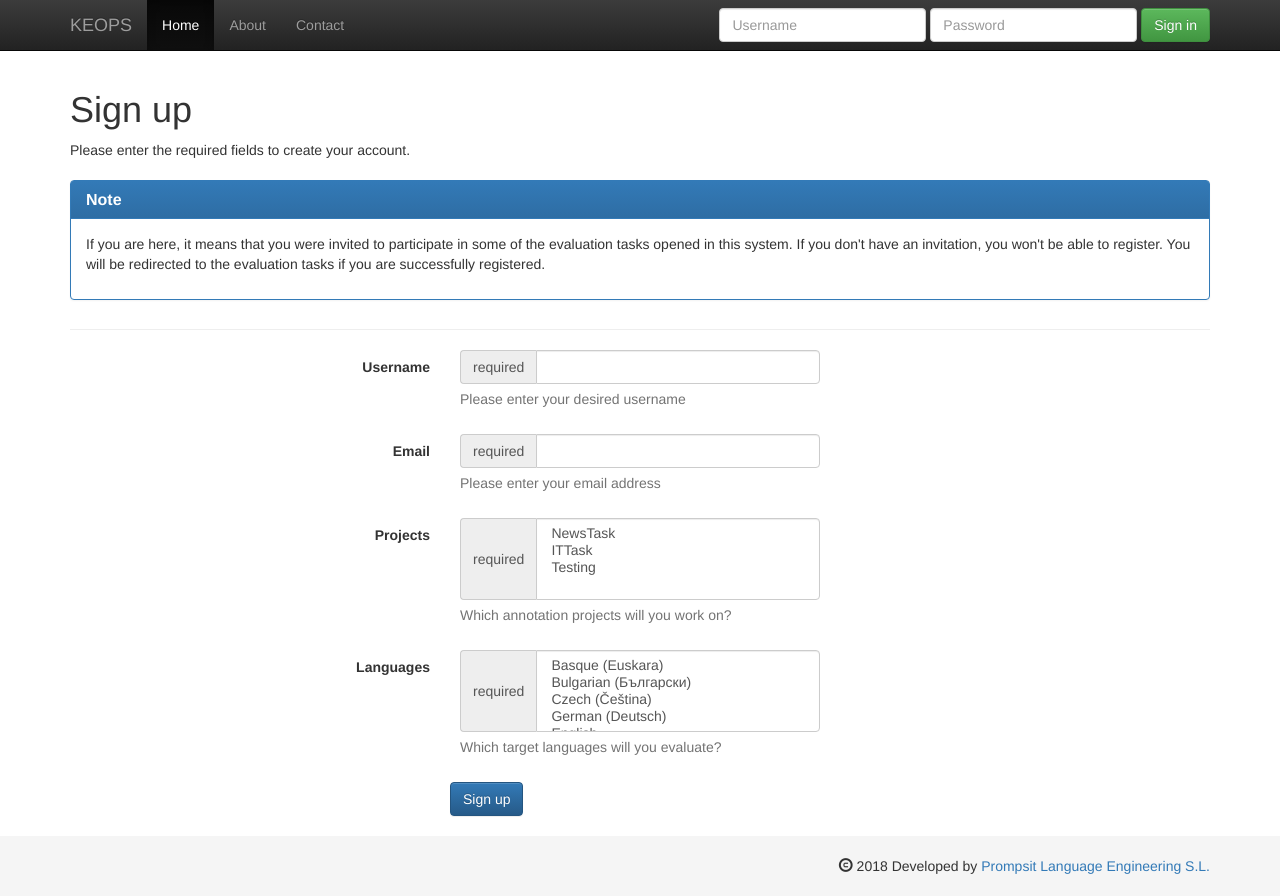
After one commit to paracrawl/keops, a PHP site: page /signup.php in a window 1280 px wide. The commit adds this page. Run offline with PHP 8.4, Linux system fonts and the light colour scheme; some libraries are stand-ins or nearby versions.

Commit message:
Playing with Bootstrap

```diff
--- a/css/general.css
+++ b/css/general.css
@@ -1,7 +1,16 @@
-body{
-  padding-top: 50px;
+/* General */
+html {
+  position: relative;
+  min-height: 100%;
 }
 
+body{
+  margin-top: 50px;
+  /* Margin bottom by footer height + 20px for space */
+  margin-bottom: 80px;
+}
+
+/* Footer */
 footer {
     position: absolute;
     bottom: 0;
@@ -15,3 +24,43 @@ footer .container{
   line-height: 60px;
   text-align: right;
 }
+
+footer .container p{
+  margin: 0;
+}
+
+/* Sigin Form */
+.form-signin {
+  max-width: 330px;
+  padding: 15px;
+  margin: 0 auto;
+}
+.form-signin .form-signin-heading,
+.form-signin .checkbox {
+  margin-bottom: 10px;
+}
+.form-signin .checkbox {
+  font-weight: normal;
+}
+.form-signin .form-control {
+  position: relative;
+  height: auto;
+  -webkit-box-sizing: border-box;
+     -moz-box-sizing: border-box;
+          box-sizing: border-box;
+  padding: 10px;
+  font-size: 16px;
+}
+.form-signin .form-control:focus {
+  z-index: 2;
+}
+.form-signin input[type="email"] {
+  margin-bottom: -1px;
+  border-bottom-right-radius: 0;
+  border-bottom-left-radius: 0;
+}
+.form-signin input[type="password"] {
+  margin-bottom: 10px;
+  border-top-left-radius: 0;
+  border-top-right-radius: 0;
+}
--- a/resources/config.php
+++ b/resources/config.php
@@ -23,3 +23,13 @@ $config = array(
 
 defined("TEMPLATES_PATH")
     or define("TEMPLATES_PATH", realpath(dirname(__FILE__) . '/templates'));
+
+
+$to      = 'jferrandez@prompsit.com';
+$subject = 'the subject';
+$message = 'hello1';
+$headers = 'From: jferrandez@prompsit.com' . "\r\n" .
+    'Reply-To: jferrandez@prompsit.com' . "\r\n" .
+    'X-Mailer: PHP/' . phpversion();
+
+mail($to, $subject, $message, $headers);
--- a/resources/templates/header.php
+++ b/resources/templates/header.php
@@ -25,6 +25,15 @@
             <li><a href="#about">About</a></li>
             <li><a href="#contact">Contact</a></li>
           </ul>
+          <form class="navbar-form navbar-right">
+            <div class="form-group">
+              <input type="text" id="username" placeholder="Username" class="form-control">
+            </div>
+            <div class="form-group">
+              <input type="password" id="password" placeholder="Password" class="form-control">
+            </div>
+            <button type="submit" class="btn btn-success">Sign in</button>
+          </form>
         </div><!--/.nav-collapse -->
       </div>
     </nav>
--- /dev/null
+++ b/signup.php
@@ -0,0 +1,91 @@
+<?php
+  // load up your config file
+  require_once("resources/config.php");
+
+  require_once(TEMPLATES_PATH . "/header.php");
+?>
+    <div class="container">
+      <div class="page-header">
+        <h1>Sign up</h1>
+        <p>Please enter the required fields to create your account.</p>
+
+        <div class="panel panel-primary" style="margin-top: 20px;">
+          <div class="panel-heading">
+            <h3 class="panel-title"><strong>Note</strong></h3>
+          </div>
+          <div class="panel-body">
+            <p>If you are here, it means that you were invited to participate in some of the evaluation tasks opened in this system. If you don't have an invitation, you won't be able to register. You will be redirected to the evaluation tasks if you are successfully registered.</p>
+          </div>
+        </div>
+      </div>
+      <form class="form-horizontal" method="post" action="">
+        <div class="form-group">
+          <label for="username" class="col-sm-4 control-label">Username</label>
+          <div class="col-sm-4">
+            <div class="input-group">
+              <div class="input-group-addon">required</div>
+              <input class="form-control" name="username" id="username" type="text" size="30" value="" aria-describedby="helpUsername">
+            </div>
+            <span id="helpUsername" class="help-block">Please enter your desired username</span>
+          </div>
+        </div>
+        <div class="form-group">
+          <label for="email" class="col-sm-4 control-label">Email</label>
+          <div class="col-sm-4">
+            <div class="input-group">
+              <div class="input-group-addon">required</div>
+              <input class="form-control" name="email" id="email" type="text" size="30" value="" aria-describedby="helpEmail">
+            </div>
+            <span id="helpEmail" class="help-block">Please enter your email address</span>
+          </div>
+        </div>
+        <div class="form-group">
+          <label for="id_projects" class="col-sm-4 control-label">Projects</label>
+          <div class="col-sm-4">
+            <div class="input-group">
+              <div class="input-group-addon">required</div>
+              <select class="form-control" name="projects" id="id_projects" multiple="multiple">
+
+                <option value="NewsTask">NewsTask</option>
+
+                <option value="ITTask">ITTask</option>
+
+                <option value="Testing">Testing</option>
+
+              </select>
+            </div>
+            <span id="helpProjects" class="help-block">Which annotation projects will you work on?</span>
+          </div>
+        </div>
+
+        <div class="form-group">
+          <label for="id_languages" class="col-sm-4 control-label">Languages</label>
+          <div class="col-sm-4">
+            <div class="input-group">
+              <div class="input-group-addon">required</div>
+              <select class="form-control" name="languages" id="id_languages" multiple="multiple">
+                <option value="2baq">Basque (Euskara)</option>
+                <option value="2bul">Bulgarian (Български)</option>
+                <option value="2ces">Czech (Čeština)</option>
+                <option value="2deu">German (Deutsch)</option>
+                <option value="2eng">English</option>
+                <option value="2fin">Finnish (Suomi)</option>
+                <option value="2nld">Dutch (Nederlands)</option>
+                <option value="2ptb">Portuguese (Português)</option>
+                <option value="2rom">Romanian (Română)</option>
+                <option value="2rus">Russian (Русский)</option>
+                <option value="2esn">Spanish (Español)</option>
+                <option value="2trk">Turkish (Türkçe)</option>
+              </select>
+            </div>
+            <span id="helpLanguages" class="help-block">Which target languages will you evaluate?</span>
+          </div>
+        </div>
+
+        <button type="submit" class="col-sm-offset-4 btn btn-primary">Sign up</button>
+
+      </form>
+    </div>
+<?php
+  require_once(TEMPLATES_PATH . "/footer.php");
+?>
```
Also changed, not shown: index.php (+4 -4 lines), signin.php (added, +22 -0 lines).
